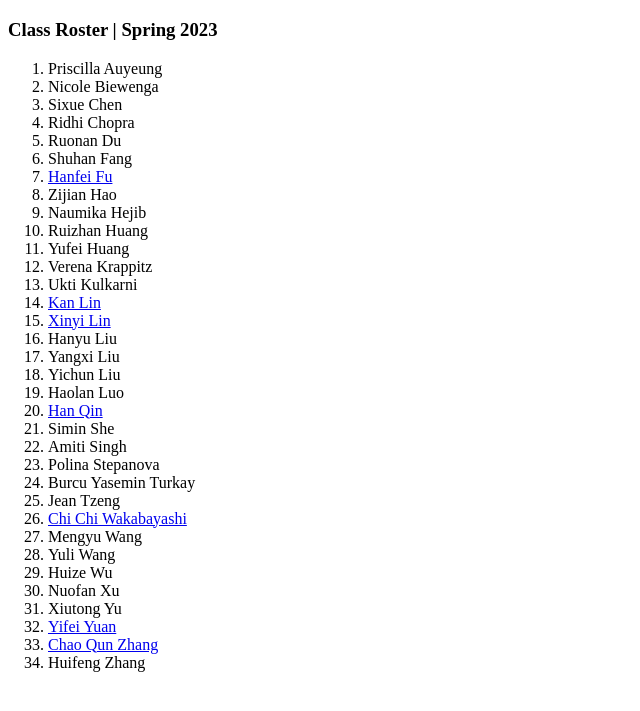
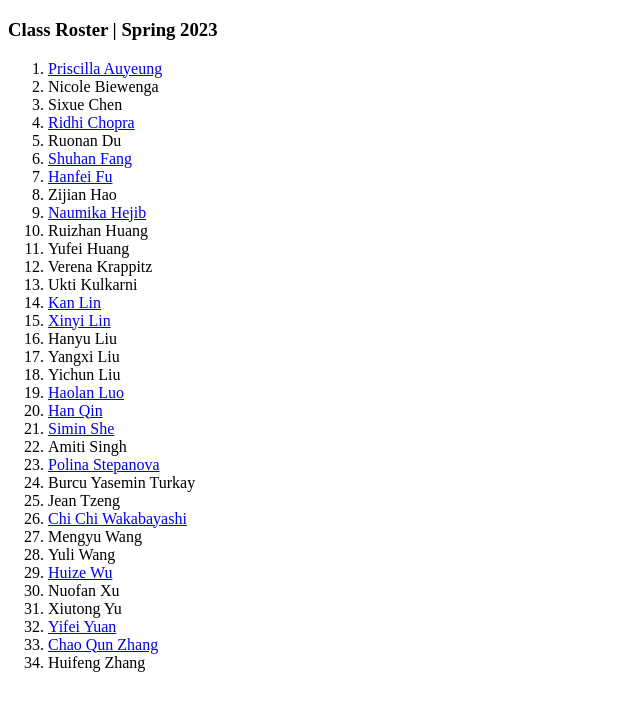
Before and after one commit to celestelayne/bug-free-meme, a plain HTML site: page index.html in a window 1280 px wide. Shown: the part 61-772 px from the top of the page, without its empty margins (0-640 px from the left). Drawn offline with Linux system fonts and the light colour scheme; files that its build step writes are made by us from their sources.

Commit message:
update class roster links

```diff
--- a/index.html
+++ b/index.html
@@ -14,15 +14,15 @@
     <div>
       <h3>Class Roster | Spring 2023</h3>
       <ol>
-        <li>Priscilla Auyeung</li>
+        <li><a href="https://pla2116.github.io/spicy-cabbage/">Priscilla Auyeung</a></li>
         <li>Nicole Biewenga</li>
         <li>Sixue Chen</li>
-        <li>Ridhi Chopra</li>
+        <li><a href="https://ridhichopra.github.io/refactored-eureka/">Ridhi Chopra</a></li>
         <li>Ruonan Du</li>
-        <li>Shuhan Fang</li>
+        <li><a href="https://shuhanfang.github.io/Exercise_shuhan/">Shuhan Fang</a></li>
         <li><a href="https://ffhffeffy.github.io/">Hanfei Fu</a></li>
         <li>Zijian Hao</li>
-        <li>Naumika Hejib</li>
+        <li><a href="https://naumika.github.io/stunning-couscous/">Naumika Hejib</a></li>
         <li>Ruizhan Huang</li>
         <li>Yufei Huang</li>
         <li>Verena Krappitz</li>
@@ -32,17 +32,17 @@
         <li>Hanyu Liu</li>
         <li>Yangxi Liu</li>
         <li>Yichun Liu</li>
-        <li>Haolan Luo</li>
+        <li><a href="https://picklerick-c131.github.io/Rick-Sanchez-s-garage/">Haolan Luo</a></li>
         <li><a href="https://hanqin23.github.io/CFSP/">Han Qin</a></li>
-        <li>Simin She</li>
+        <li><a href="https://irissimin.github.io/sturdy-couscous/">Simin She</a></li>
         <li>Amiti Singh</li>
-        <li>Polina Stepanova</li>
+        <li><a href="https://realpolya.github.io/coding-class-work/">Polina Stepanova</a></li>
         <li>Burcu Yasemin Turkay</li>
         <li>Jean Tzeng</li>
         <li><a href="https://chichiwakabayashi.github.io/shiny-couscous/">Chi Chi Wakabayashi</a></li>
         <li>Mengyu Wang</li>
         <li>Yuli Wang</li>
-        <li>Huize Wu</li>
+        <li><a href="https://hw2911.github.io/fantastic-octo-potato/">Huize Wu</a></li>
         <li>Nuofan Xu</li>
         <li>Xiutong Yu</li>
         <li><a href="https://yyyifei.github.io/Helvetica_Lover/">Yifei Yuan</a></li>
```
Also changed, not shown: assignments/assignment-01/index.html (added, +12 -0 lines), assignments/assignment-02/index.html (added, +12 -0 lines).
